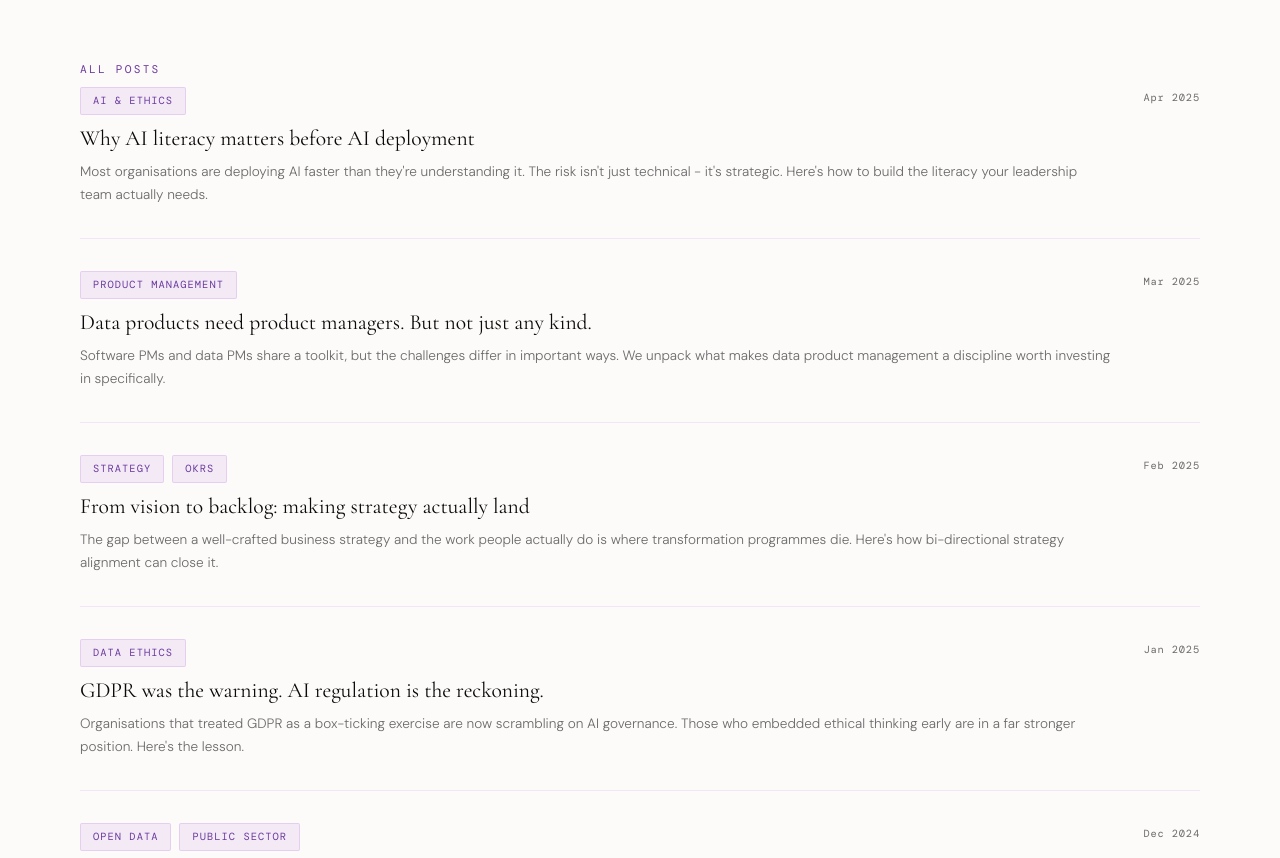
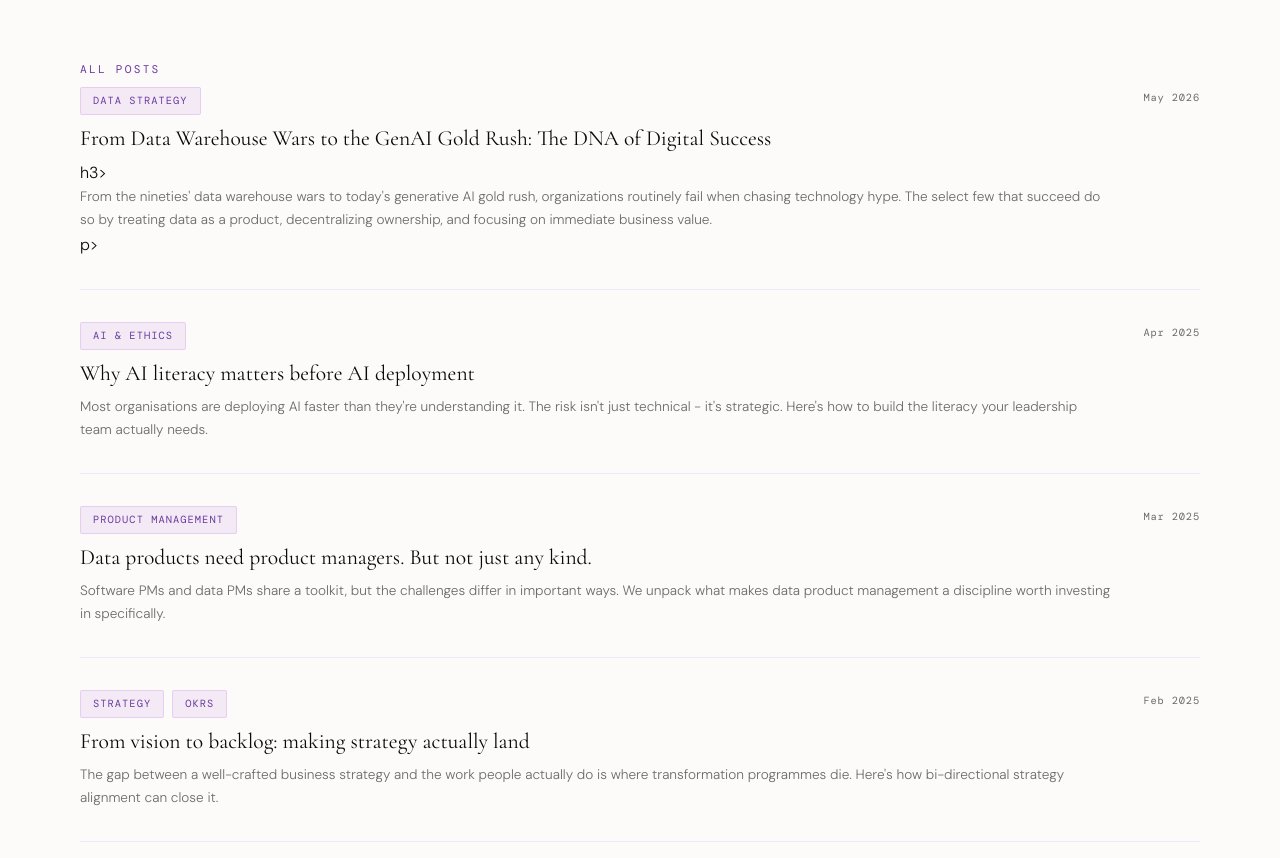
Before and after one commit to PaulMalyon/ArchernarSite, a plain HTML site: page blog.html in a window 1280 px wide. Shown: the part 919-1777 px from the top of the page. Drawn offline with nearby package versions, Linux system fonts and the light colour scheme.

Commit message:
Add blog post: From Data Warehouse Wars to the GenAI Gold Rush

```diff
--- a/blog.html
+++ b/blog.html
@@ -430,7 +430,19 @@
           ===================================================== -->
         <div class="posts-list">
 
-          <a href="#" class="post-card">
+            <a href="https://archernar.co.uk/blog/warehousewars" class="post-card">
+                            <div>
+                                              <div class="post-card-tags">
+                                                                  <span class="tag">Data Strategy</span>
+                                              </div>
+                                              <h3 class="post-card-title">From Data Warehouse Wars to the GenAI Gold Rush: The DNA of Digital Success</h3>h3>
+                                              <p class="post-card-excerpt">From the nineties' data warehouse wars to today's generative AI gold rush, organizations routinely fail when chasing technology hype. The select few that succeed do so by treating data as a product, decentralizing ownership, and focusing on immediate business value.</p>p>
+                            </div>
+                            <span class="post-card-date">May 2026</span>
+            </a>
+
+
+            <a href="#" class="post-card">
             <div>
               <div class="post-card-tags">
                 <span class="tag">AI &amp; Ethics</span>
```
